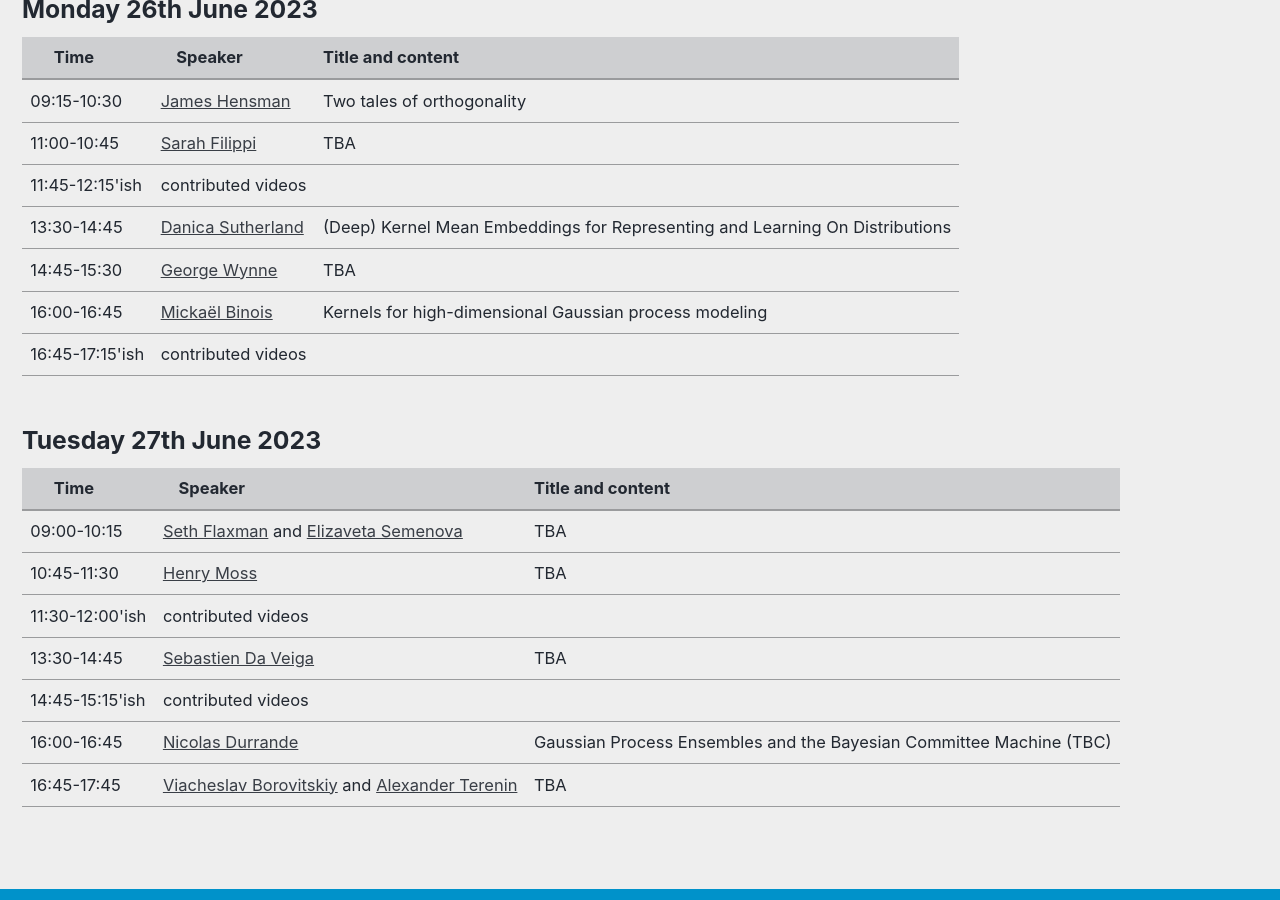
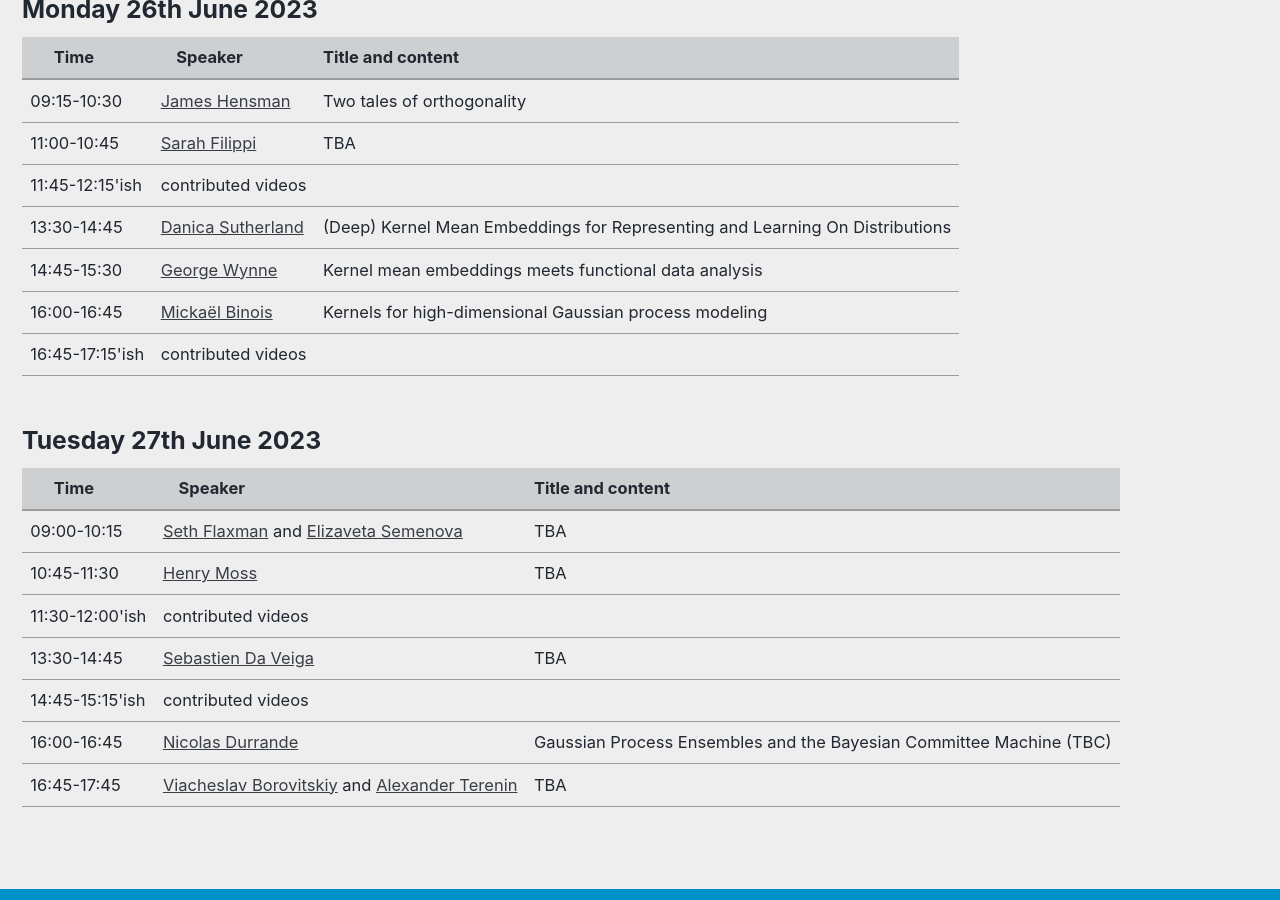
Before and after one commit to LIKE23-Bern/LIKE23-Bern.github.io, a Jekyll site: the page built from _pages/program.md, in a window 1280 px wide and 900 px high, scrolled down 610 px. Built offline with Jekyll 4.4.1, drawn with Linux system fonts in a browser that asks for light colours; cached includes are drawn as plain includes.

Commit message:
Update program.md

```diff
--- a/_pages/program.md
+++ b/_pages/program.md
@@ -72,7 +72,7 @@ header:
 		    <a href="https://georgewynne.github.io/" target="_blank"> George Wynne</a>
 		</td>
 		<td>
-		    TBA
+		    Kernel mean embeddings meets functional data analysis
 	    </td>
 	</tr>
     <tr>
```
